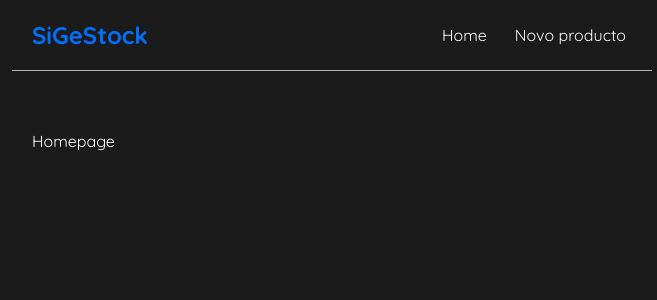
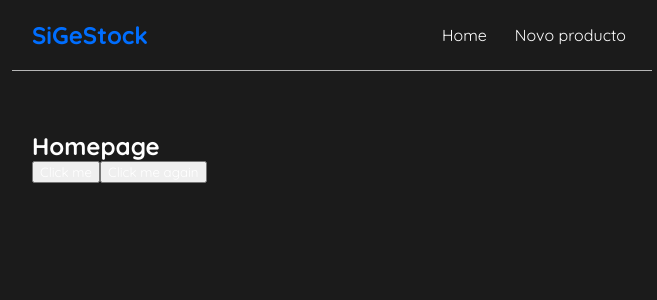
Before and after one commit to Uanela/curso-completo-de-react-para-iniciantes-gratuito, a React (Create React App) app: page / in a window 1280 px wide. Shown: the top 300 px of the page, without its empty margins (308-965 px from the left). Built offline with nearby package versions, Linux system fonts and the light colour scheme.

Commit message:
first commit

```diff
--- a/src/components/Home.js
+++ b/src/components/Home.js
@@ -1,5 +1,21 @@
 import React from "react";
 
 export default function Home() {
-  return <div>Homepage</div>;
+  const handleClick = (e) => {
+    console.log("Olá Uanela", e);
+  };
+
+  const handleClickAgain = (name, e) => {
+    console.log("Olá " + name, e.target);
+  };
+
+  return (
+    <div className="home">
+      <h2>Homepage</h2>
+      <button onClick={handleClick}>Click me</button>
+      <button onClick={(e) => handleClickAgain("Uanela", e)}>
+        Click me again
+      </button>
+    </div>
+  );
 }
```
Also changed, not shown: 1 other file (tests, documents, lock files or other folders).
